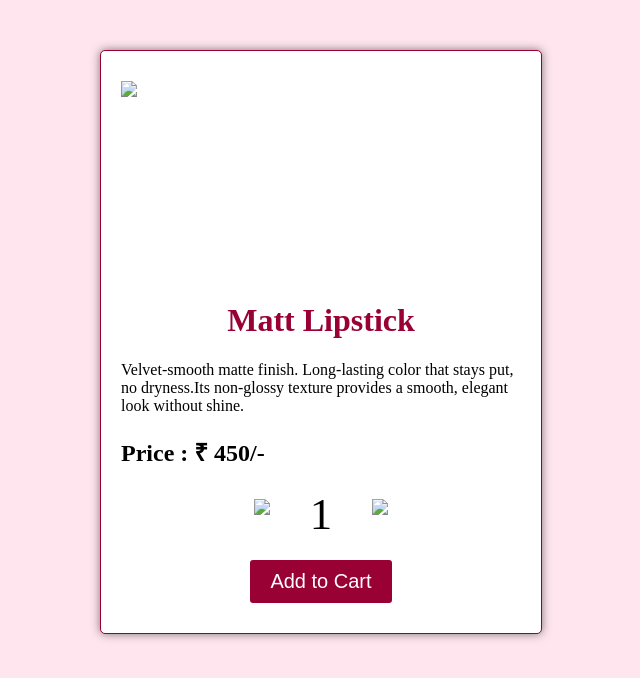
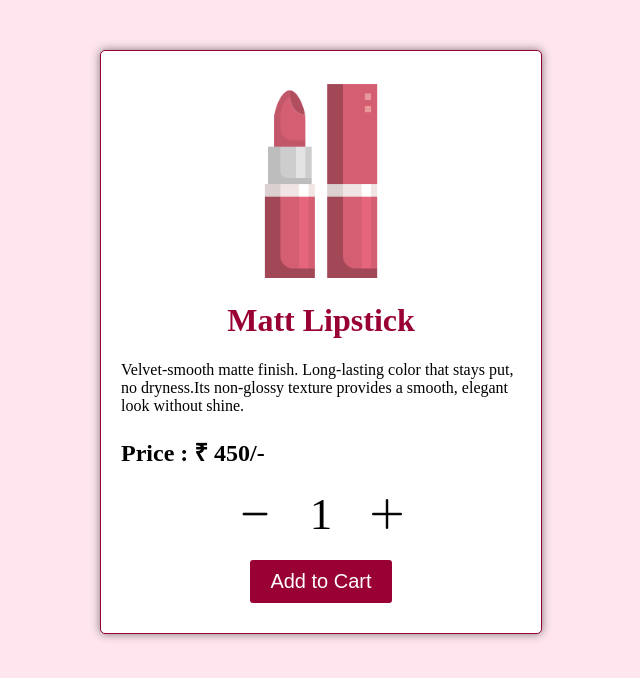
Before and after one commit to TanishkaShivarkar/BuyOne, a plain HTML site: page index.html in a window 1280 px wide. Shown: the whole page, without its empty margins (319-959 px from the left). Drawn offline with Linux system fonts and the light colour scheme.

Commit message:
img added

```diff
--- a/index.html
+++ b/index.html
@@ -67,7 +67,7 @@
 </head>
 <body>
     <div class="container">
-        <img src="lipstick.png" class="lipstick"id="lipstick">
+        <img src="./img/lipstick.png" class="lipstick"id="lipstick">
         <h1 class="product-name">Matt Lipstick</h1>
         <p>
             Velvet-smooth matte finish. Long-lasting color that stays put, no dryness.Its non-glossy texture provides a smooth, elegant look without shine.
@@ -76,11 +76,11 @@
         <h2>Price : ₹ 450/- </h2>
 
         <div class="quantity-container">
-           <img src="minus.png" class="btn-quantity" id="minus" onclick="decrease() ">
+           <img src="./img/minus.png" class="btn-quantity" id="minus" onclick="decrease() ">
 
            <span class="quantity-text" id="quantity-text">1</span>
 
-           <img src="plus.png" class="btn-quantity" id="plus" onclick="increase()">
+           <img src="./img/plus.png  " class="btn-quantity" id="plus" onclick="increase()">
         </div>
 
         <button class="btn-add-cart">Add to Cart</button>
```
